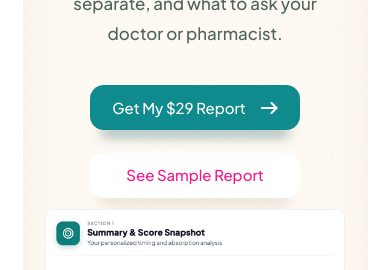
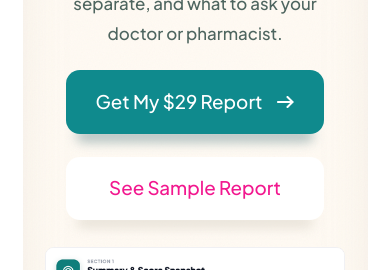
Before and after one commit to paulotra/absovex-landing, a Next.js app: page / in a window 390 px wide. Shown: the part 509-779 px from the top of the page. Built offline with nearby package versions, Linux system fonts and the light colour scheme.

Commit message:
size adjustments

```diff
--- a/src/components/Button.tsx
+++ b/src/components/Button.tsx
@@ -17,7 +17,7 @@ export default function Button({
   ...props
 }: ButtonProps) {
   const base =
-    "relative inline-flex items-center justify-center gap-4 rounded-card px-6 xl:px-8 py-3 text-base font-medium transition-opacity hover:opacity-90 w-full md:w-auto";
+    "relative inline-flex items-center justify-center gap-4 rounded-card px-8 py-5 lg:py-3 text-xl lg:text-base font-medium transition-opacity hover:opacity-90 w-full md:w-auto";
 
   const variants: Record<ButtonVariant, string> = {
     default: "bg-[#0f8a8d] text-white",
--- a/src/components/Hero.tsx
+++ b/src/components/Hero.tsx
@@ -133,7 +133,7 @@ export default function Hero() {
         separate, and what to ask your doctor or pharmacist.
       </p>
 
-      <div className="scrub relative z-10 mt-10 flex flex-col items-center gap-6 md:flex-row">
+      <div className="scrub relative z-10 mt-6 lg:mt-10 flex flex-col items-center gap-6 md:flex-row">
         <Button className="w-full md:w-auto" href="#" showArrow>
           Get My $29 Report
         </Button>
@@ -142,7 +142,7 @@ export default function Hero() {
         </Button>
       </div>
 
-      <div className="phone-wrapper relative z-10 lg:mt-20 mt-4 lg:top-30 w-full max-w-5xl mx-auto flex flex-col-reverse gap-y-6 lg:block lg:pb-16">
+      <div className="phone-wrapper relative z-10 lg:mt-20 mt-8 lg:top-30 w-full max-w-5xl mx-auto flex flex-col-reverse gap-y-6 lg:block lg:pb-16">
         <div className="relative -z-1 hidden lg:block">
           <div className="lg:absolute z-20 -top-40 lg:left-1/2 lg:-translate-x-1/2 w-full">
             <Image
--- a/src/components/Navigation.tsx
+++ b/src/components/Navigation.tsx
@@ -130,7 +130,7 @@ export default function Navigation() {
 
       {/* Full-screen menu overlay */}
       {menuOpen && (
-        <div className="fixed inset-0 z-40 flex flex-col items-center justify-center gap-10 bg-[#fffaf3] lg:hidden top-16">
+        <div className="fixed inset-0 z-40 flex flex-col items-center justify-center gap-10 bg-[#fffaf3] lg:hidden top-16 px-10">
           <ul className="flex flex-col items-center gap-8">
             {links.map(({ href, label }) => (
               <li key={href}>
```
